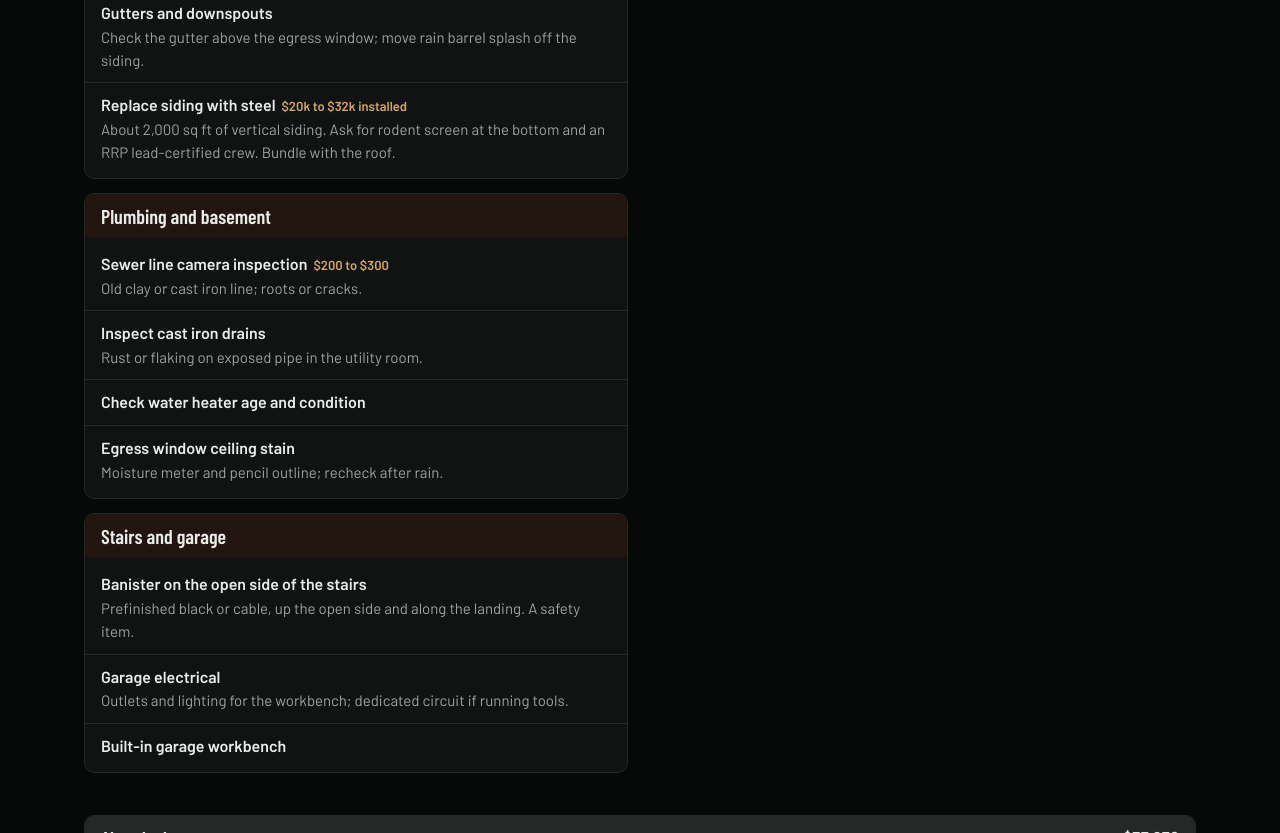
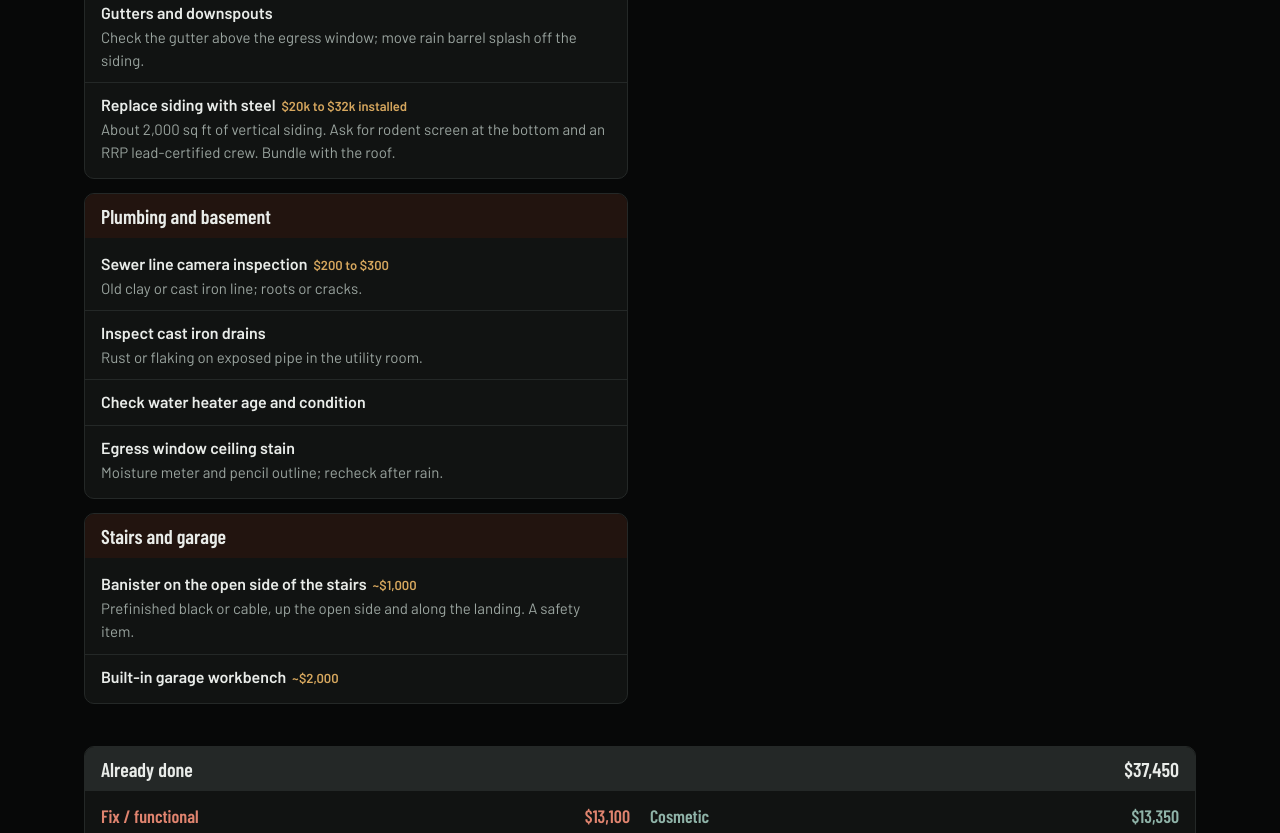
Before and after one commit to Vondraak/utica, a plain HTML site: page index.html in a window 1280 px wide. Shown: the part 1967-2800 px from the top of the page. Drawn offline with nearby package versions, Linux system fonts and the light colour scheme.

Commit message:
Add banister and workbench costs, mark garage electrical done
Co-Authored-By: Claude Opus 5.5 <noreply@anthropic.com>
Claude-Session: https://claude.ai/code/session_01Se2cb9PR389rCViM95xnES

```diff
--- a/index.html
+++ b/index.html
@@ -129,9 +129,8 @@ const data=[
   ["Check water heater age and condition","",""],
   ["Egress window ceiling stain","Moisture meter and pencil outline; recheck after rain.",""]]},
  {name:"Stairs and garage",items:[
-  ["Banister on the open side of the stairs","Prefinished black or cable, up the open side and along the landing. A safety item.",""],
-  ["Garage electrical","Outlets and lighting for the workbench; dedicated circuit if running tools.",""],
-  ["Built-in garage workbench","",""]]}
+  ["Banister on the open side of the stairs","Prefinished black or cable, up the open side and along the landing. A safety item.","~$1,000",1000],
+  ["Built-in garage workbench","","~$2,000",2000]]}
 ]},
 {cat:"cos",title:"Cosmetic",blurb:"Looks and comfort. Do these as time and money allow.",groups:[
  {name:"Rooms",items:[
@@ -159,7 +158,7 @@ document.getElementById("mtotal").textContent=usd(total);
 document.getElementById("tfix").textContent=usd(fx);
 document.getElementById("tcos").textContent=usd(cs);
 const done=[
- {k:"fix",h:"Fix / functional",items:[["New Carrier HVAC system",4000],["New garage door",5000],["New front door",2000],["Toilet leak above the breaker panel",0],["Kitchen sink, faucet and P-trap",600],["Rocking toilet shimmed",0],["Three-way switch rewiring",0],["Two ceiling light fixtures",0]]},
+ {k:"fix",h:"Fix / functional",items:[["New Carrier HVAC system",4000],["New garage door",5000],["New front door",2000],["Toilet leak above the breaker panel",0],["Kitchen sink, faucet and P-trap",600],["Rocking toilet shimmed",0],["Three-way switch rewiring",0],["Two ceiling light fixtures",0],["Garage electrical",1500]]},
  {k:"cos",h:"Cosmetic",items:[["Carpet",9000],["Interior painting (pro)",3500],["Over-the-range microwave",350],["Stairs refinished",500]]},
  {k:"fur",h:"Furnishings",items:[["Couch",7000]]},
  {k:"tool",h:"Tools and supplies",items:[["Misc tools and supplies",4000]]}];
```
